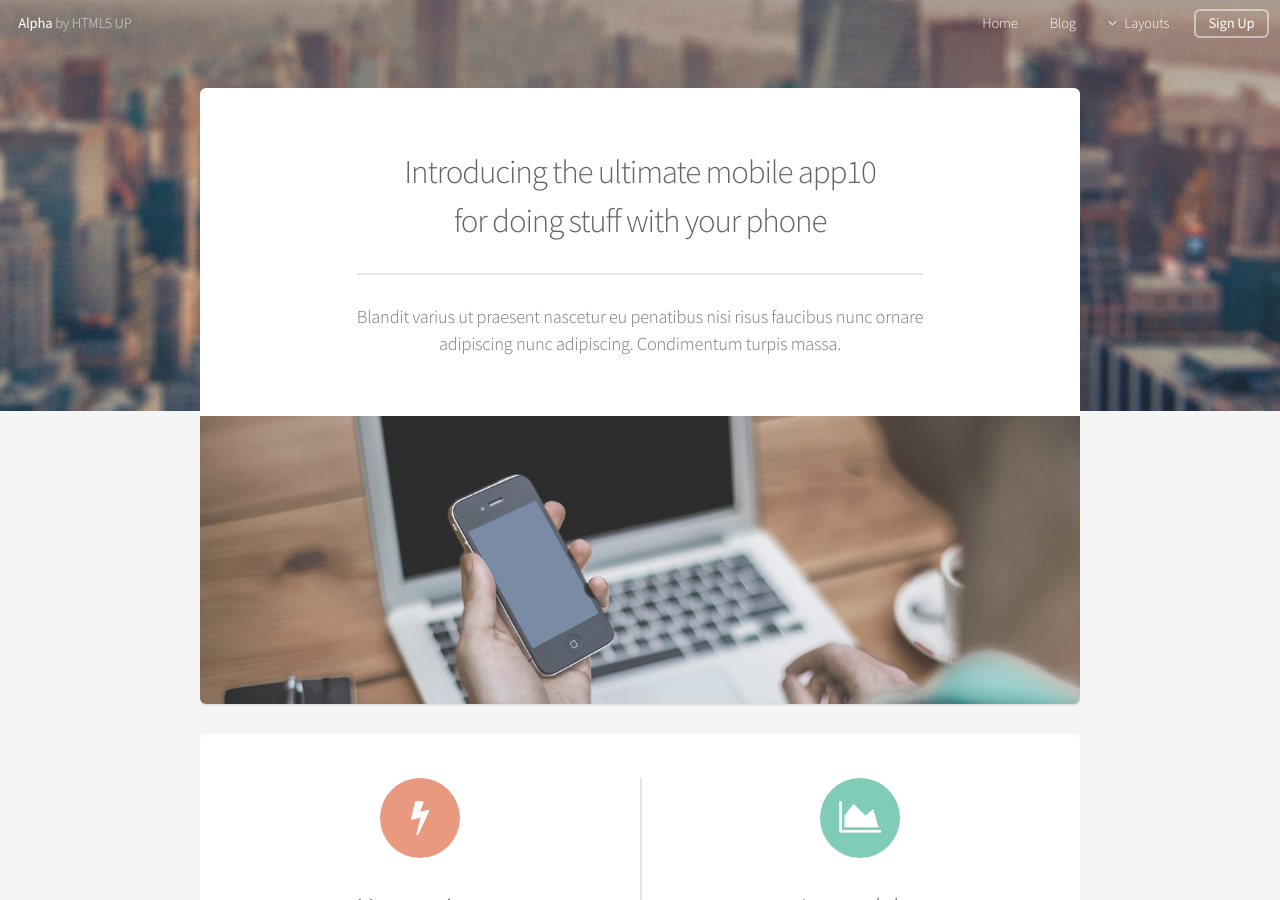
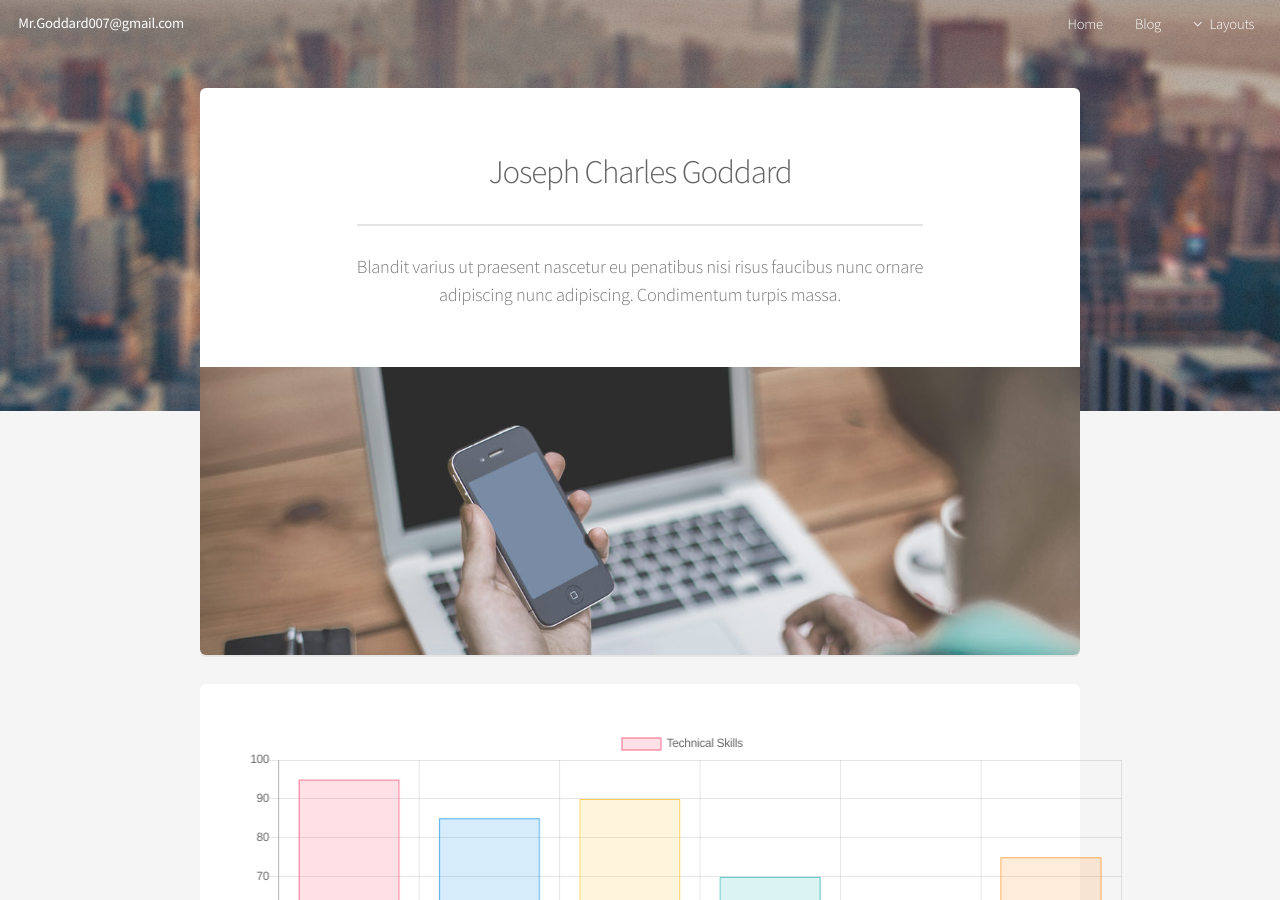
Before and after one commit to DaDDyCoolBrEEzE/daddycoolbreeze.github.io, a Jekyll site: the page built from index.html, in a window 1280 px wide and 900 px high. Built offline with Jekyll 4.4.1, drawn with Linux system fonts in a browser that asks for light colours; nearby versions of some CDN libraries; the list of posts is cut into pages by our own code; part of the change alters nothing that is shown.

```diff
--- a/_includes/header.html
+++ b/_includes/header.html
@@ -17,6 +17,7 @@
 		<script src="{{ site.baseurl }}/assets/js/skel-layers.min.js"></script>
 		<script src="{{ site.baseurl }}/assets/js/jquery.scrollgress.min.js"></script>
 		<script src="{{ site.baseurl }}/assets/js/init.js"></script>
+		<script src="https://cdnjs.cloudflare.com/ajax/libs/Chart.js/2.6.0/Chart.bundle.min.js"></script>
 		<noscript>
 			<link rel="stylesheet" href="{{ site.baseurl }}/assets/css/skel.css" />
 			<link rel="stylesheet" href="{{ site.baseurl }}/assets/css/style.css" />
--- a/_includes/nav.html
+++ b/_includes/nav.html
@@ -1,6 +1,6 @@
 <!-- Header -->
 	<header id="header" class="alt">
-		<h1><a href="{{ site.baseurl }}/index.html">Alpha</a> by HTML5 UP</h1>
+		<h1><a href="mailto:mr.goddard007@gmail.com">Mr.Goddard007@gmail.com</h1>
 		<nav id="nav">
 			<ul>
 				<li><a href="{{ site.baseurl }}/index.html">Home</a></li>
@@ -22,7 +22,6 @@
 						</li>
 					</ul>
 				</li>
-				<li><a href="#" class="button">Sign Up</a></li>
 			</ul>
 		</nav>
 	</header>
--- a/index.html
+++ b/index.html
@@ -4,14 +4,58 @@ layout: default
 ---
 <section class="box special">
 	<header class="major">
-		<h2>Introducing the ultimate mobile app10
-		<br />
-		for doing stuff with your phone</h2>
+		<h2>Joseph Charles Goddard</h2>
 		<p>Blandit varius ut praesent nascetur eu penatibus nisi risus faucibus nunc ornare<br />
 		adipiscing nunc adipiscing. Condimentum turpis massa.</p>
 	</header>
 	<span class="image featured"><img src="{{ site.baseurl }}/assets/images/pic01.jpg" alt="" /></span>
 </section>
+
+<section class="box">
+	<div class="row">
+		<canvas id="myChart" width="400" height="200"></canvas>
+		<script>
+		var ctx = document.getElementById("myChart").getContext('2d');
+		var myChart = new Chart(ctx, {
+		    type: 'bar',
+		    data: {
+		        labels: ["HTML", "CSS", "Wordpress", "MySQL", "JS", "PHP"],
+		        datasets: [{
+		            label: 'Technical Skills',
+		            data: [95, 85, 90, 70, 60, 75],
+		            backgroundColor: [
+		                'rgba(255, 99, 132, 0.2)',
+		                'rgba(54, 162, 235, 0.2)',
+		                'rgba(255, 206, 86, 0.2)',
+		                'rgba(75, 192, 192, 0.2)',
+		                'rgba(153, 102, 255, 0.2)',
+		                'rgba(255, 159, 64, 0.2)'
+		            ],
+		            borderColor: [
+		                'rgba(255,99,132,1)',
+		                'rgba(54, 162, 235, 1)',
+		                'rgba(255, 206, 86, 1)',
+		                'rgba(75, 192, 192, 1)',
+		                'rgba(153, 102, 255, 1)',
+		                'rgba(255, 159, 64, 1)'
+		            ],
+		            borderWidth: 1
+		        }]
+		    },
+		    options: {
+		        scales: {
+		            yAxes: [{
+		                ticks: {
+		                    beginAtZero:true
+		                }
+		            }]
+		        }
+		    }
+		});
+		</script>
+	</div>
+</section>
+
 
 <section class="box special features">
 	<div class="features-row">
```
Also changed, not shown: 6 other files.
